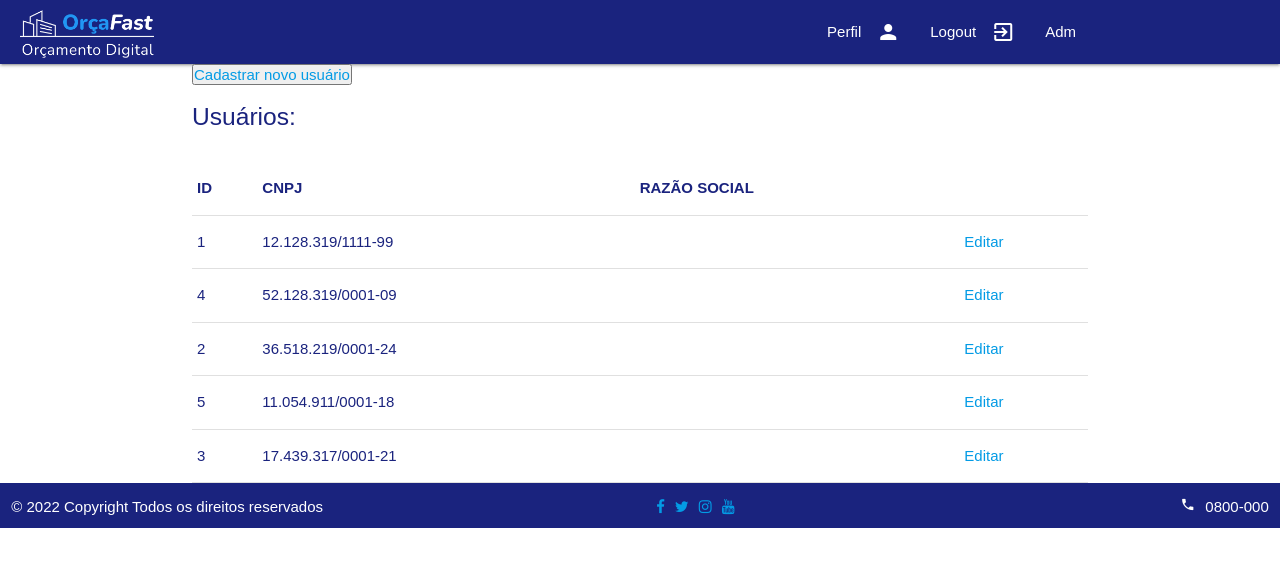
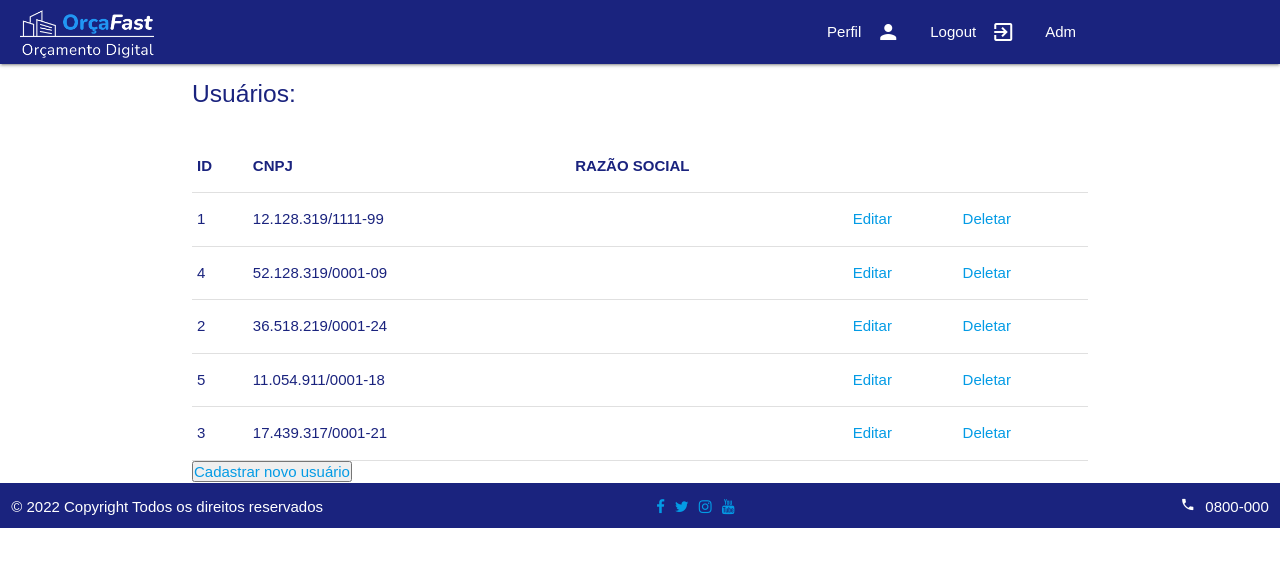
Before and after one commit to gustavomghisi7/OrcaFast, an Angular app: page /adm in a window 1280 px wide. Shown: the top 566 px of the page. Built offline with nearby package versions, Linux system fonts and the light colour scheme; data requests are answered from the project's data file.

Commit message:
conexão com o frontend (página adm)- implementar a funcao de deletar usuario

```diff
--- a/src/app/pages/adm/adm.component.html
+++ b/src/app/pages/adm/adm.component.html
@@ -1,7 +1,7 @@
 <app-header></app-header>
 
 <main class="container">
-  <button><a routerLink="/cadastro">Cadastrar novo usuário</a></button>
+
   <router-outlet></router-outlet>
   <h5>Usuários:</h5>
   <br />
@@ -21,9 +21,11 @@
         <td>{{ usuario.cnpj }}</td>
         <td>{{ usuario.razaosocial }}</td>
         <td><a [routerLink]="['/perfil', usuario.id]">Editar</a></td>
+        <td><a [routerLink]="['/adm']" (click)="deletarUsuario(usuario.id)">Deletar</a></td>
       </tr>
     </tbody>
   </table>
+  <button><a routerLink="/cadastro">Cadastrar novo usuário</a></button>
 </main>
 
 <app-footer></app-footer>
--- a/src/app/pages/adm/adm.component.ts
+++ b/src/app/pages/adm/adm.component.ts
@@ -8,26 +8,28 @@ import { UsuariosService } from '../../services/usuarios.service';
 })
 export class AdmComponent implements OnInit {
 
-  constructor(private service: UsuariosService) {  }
+  constructor(private service: UsuariosService) { }
 
   ngOnInit(): void {
     this.mostrarUsuarios()
   }
 
-  usuarios:any = []
-  mostrarUsuarios():void{
-    this.service.getUsuarios().subscribe(data =>
-      {
-        this.usuarios = data
+  usuarios: any = []
+  mostrarUsuarios(): void {
+    this.service.getUsuarios().subscribe(data => {
+      this.usuarios = data
 
-      })
+    })
 
   }
 
-  msg: string= ''
-  deletarUsuario(id:number):void{
-    this.service.deletarUsuario(id).subscribe( () => this.msg = 'Usuario excluído com sucesso'
-    )
+  msg: string = ''
+  deletarUsuario(id: number): void {
+    console.log('tentou deletar')
+    this.service.deletarUsuario(id).subscribe(() => {
+      this.msg = 'Usuario excluído com sucesso',
+      window.location.reload()
+    })
   }
 
 }
```
